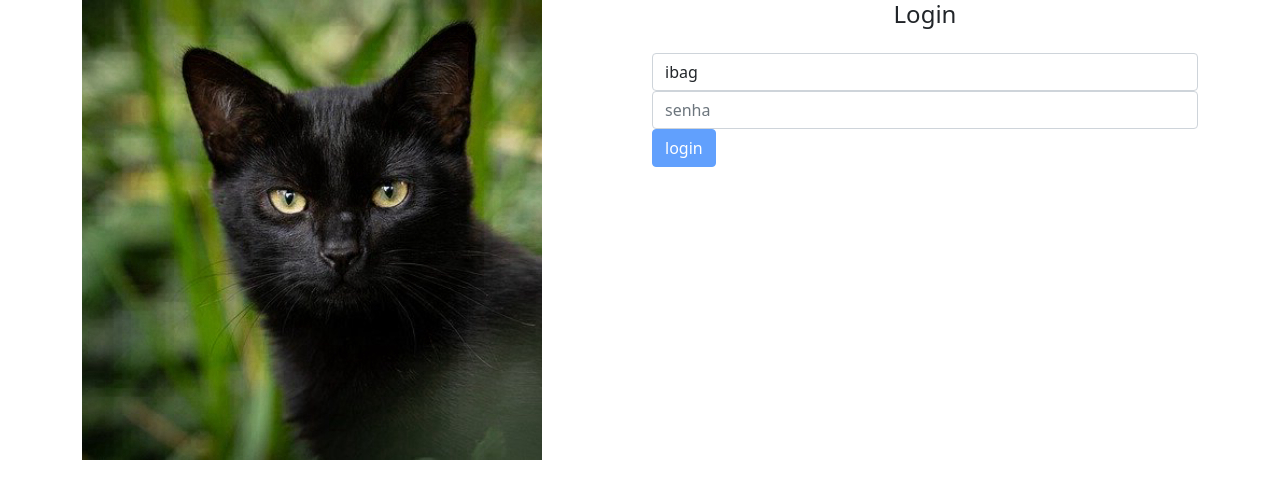
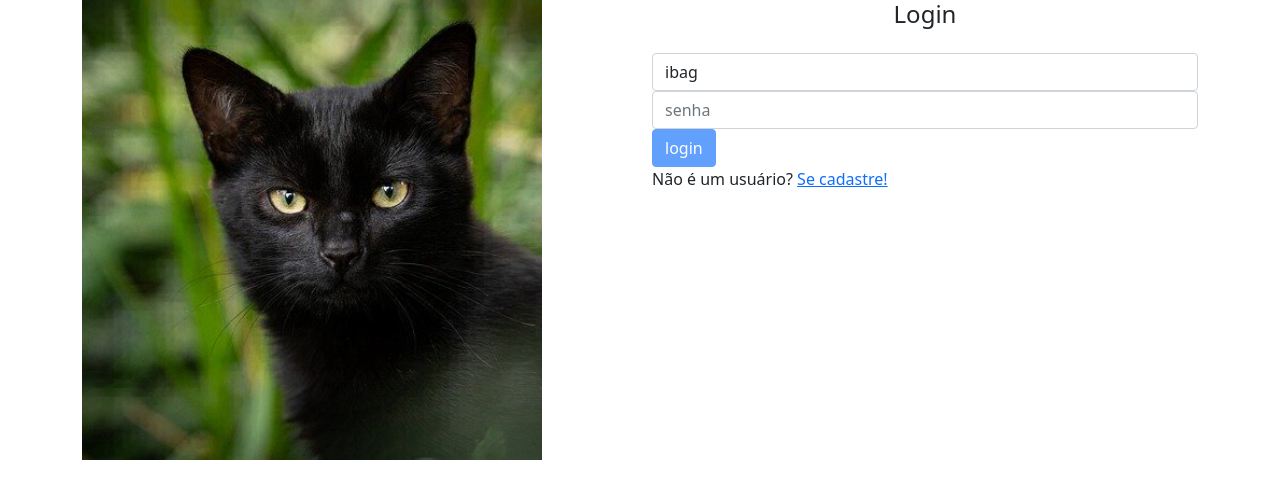
Before and after one commit to josiasmartins/gatitobook-angular, an Angular app: page /home in a window 1280 px wide. Shown: the top 498 px of the page. Built offline with nearby package versions, Linux system fonts and the light colour scheme.

Commit message:
feat: adicionado o routerLink no novo-usuario e login

```diff
--- a/src/app/home/login/login.component.html
+++ b/src/app/home/login/login.component.html
@@ -39,3 +39,5 @@
     [disabled]="loginForm.invalid"
   >login</button>
 </form>
+
+<p>Não é um usuário? <a [routerLink]="['novousuario']">Se cadastre!</a></p>
--- a/src/app/home/novo-usuario/novo-usuario.component.html
+++ b/src/app/home/novo-usuario/novo-usuario.component.html
@@ -19,3 +19,5 @@
 
   <button class="btn btn-primary btn-block">Cadastrar</button>
 </form>
+
+<p>Já é um usuário? <a [routerLink]="['']">Faça login</a></p>
```
